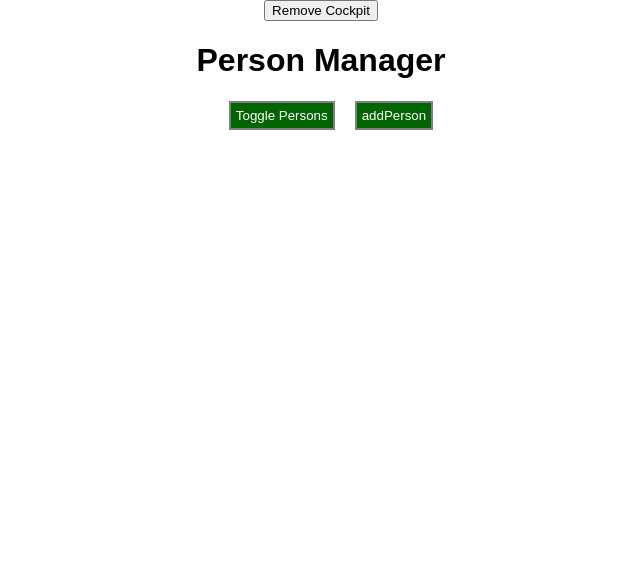
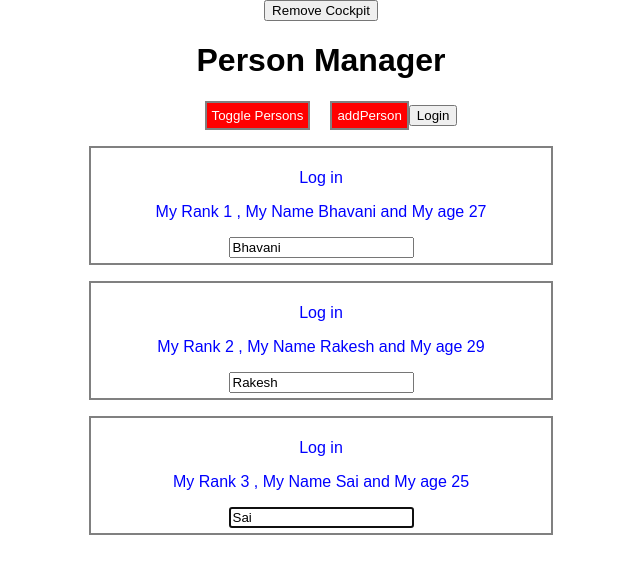
Before and after one commit to DaramBhavani/React-Course, a React (Create React App) app: page / in a window 1280 px wide. Shown: the top 574 px of the page, without its empty margins (319-959 px from the left). Built offline with nearby package versions, Linux system fonts and the light colour scheme.

Commit message:
Adding protoTypes, Refs, ContextType and UseContext() to the components

```diff
--- a/src/components/Cockpit/Cockpit.js
+++ b/src/components/Cockpit/Cockpit.js
@@ -1,8 +1,17 @@
-import React , {useEffect} from 'react';
+import React , {useEffect, useRef, useContext} from 'react';
 import StyledButton from '../Button/Button';
 import './Cockpit.css';
+import PropTypes from 'prop-types';
+import AuthContext from '../../context/auth-context';
+
 
 const cockpit = (props) => {
+
+  const toggleBtnRef = useRef(null);
+
+  const authContext = useContext(AuthContext);
+
+  console.log(authContext.authenticated);
 
   //useEffect - by passing empty array
 
@@ -12,6 +21,7 @@ const cockpit = (props) => {
       // setTimeout(() => {
       //   alert('saved data to could');
       // },1000);
+      toggleBtnRef.current.click();
       return () => {
         console.log('[Cockpit.js] clean up work in useEffect');
       }
@@ -39,14 +49,22 @@ const cockpit = (props) => {
     return (
         <div>
         <h1 className = {assignedclasses.join(' ')}>{props.title}</h1>
-        <StyledButton  alt = {props.showPersons} onClick = {props.toggle}>
+        <StyledButton  ref = {toggleBtnRef} alt = {props.showPersons} onClick = {props.toggle}>
           Toggle Persons
         </StyledButton>
         <StyledButton  alt = {props.showPersons} onClick = {props.adding.bind(this)}>
           addPerson
         </StyledButton>
+        <button onClick = {authContext.login}>Login</button>
         </div>
     );
 }
 
+cockpit.propTypes = {
+  title:PropTypes.string,
+  showPersons:PropTypes.boolean,
+  toggle:PropTypes.func,
+  adding:PropTypes.func
+}
+
 export default cockpit;
--- a/src/components/persons/Person/Person.js
+++ b/src/components/persons/Person/Person.js
@@ -1,6 +1,8 @@
 import React , {Component} from 'react';
 //import Radium from 'radium';
 import styled from 'styled-components';
+import PropTypes from 'prop-types';
+import AuthContext from '../../../context/auth-context';
 //import styles from './Person.css';
 
 const StyledDiv =  styled.div`
@@ -23,6 +25,18 @@ class Person extends Component {
     //     }
     // };
 
+    static contextType = AuthContext;
+
+    constructor(props){
+        super();
+        this.inputElementRef = React.createRef();
+    }
+
+    componentDidMount(){
+        this.inputElementRef.current.focus();
+        console.log(this.context.authenticated);
+    }
+
     render(){
 
         console.log('[Person.js] rendering...');
@@ -31,11 +45,14 @@ class Person extends Component {
             //<div className = "personDetails" style = {style}>
             <div>
             <StyledDiv>
-
-                    <p onClick = {this.props.click}>My Rank {this.props.rank} , My Name {this.props.name} and My age {this.props.age}</p>
-                    <p>{this.props.children}</p>
-                    <input type="text" onChange = {this.props.changed} value = {this.props.name}/>
-
+                {this.context.authenticated ? <p>Authenticated!!</p> : <p>Log in</p>}
+                <p onClick = {this.props.click}>My Rank {this.props.rank} , My Name {this.props.name} and My age {this.props.age}</p>
+                <p>{this.props.children}</p>
+                <input type="text"
+                    ref = {this.inputElementRef}
+                    onChange = {this.props.changed}
+                    value = {this.props.name}
+                />
             </StyledDiv>
             </div>
             //</div>
@@ -44,4 +61,12 @@ class Person extends Component {
     }
 };
 
+Person.propTypes = {
+    click:PropTypes.func,
+    rank:PropTypes.number,
+    name:PropTypes.string,
+    age:PropTypes.number,
+    changed:PropTypes.func
+};
+
 export default Person;
--- a/src/containers/App.js
+++ b/src/containers/App.js
@@ -3,8 +3,8 @@ import React, { Component } from 'react';
 //import Radium, {StyleRoot} from 'radium';
 import './App.css';
 import Person from '../components/persons/Person/Person';
-import Persons from '../components/persons/Persons'
-import Cockpit from '../components/Cockpit/Cockpit'
+import Persons from '../components/persons/Persons';
+import Cockpit from '../components/Cockpit/Cockpit';
 //import UserInput from './UserInput/UserInput.js';
 //import UserOutput from './UserOutput/UserOutput.js';
 //import ValidationComponent from './ValidationComponent/ValidationComponent';
@@ -29,7 +29,8 @@ class App extends Component {
     otherState : 'some other value',
     showPersons : false,
     showCockpit : true,
-    changeCounter : 0
+    changeCounter : 0,
+    authenticated : false
   };
 
   static getDerivedStateFromProps(props,state){
@@ -108,6 +109,10 @@ class App extends Component {
     this.setState({persons});
   }
 
+  loginHandler = () => {
+    this.setState({authenticated:true});
+  }
+
  render() {
 
     console.log('[App.js] render');
@@ -120,7 +125,9 @@ class App extends Component {
       persons = <Persons
         persons = {this.state.persons}
         deleted = {this.deletePersonHandler}
-        changed = {this.nameChangeHandler} />;
+        changed = {this.nameChangeHandler}
+        login = {this.loginHandler}
+      />;
     }
 
     return (
--- /dev/null
+++ b/src/context/auth-context.js
@@ -0,0 +1,8 @@
+import React from 'react';
+
+const authContext = React.createContext({    //pass a initial values : string,object,number,..
+    authenticated : false,
+    login : () => {}
+});
+
+export default authContext;
```
Lines whose indentation alone changed are shown as unchanged.
